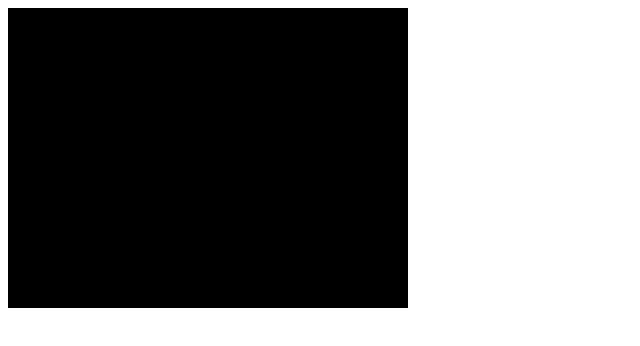
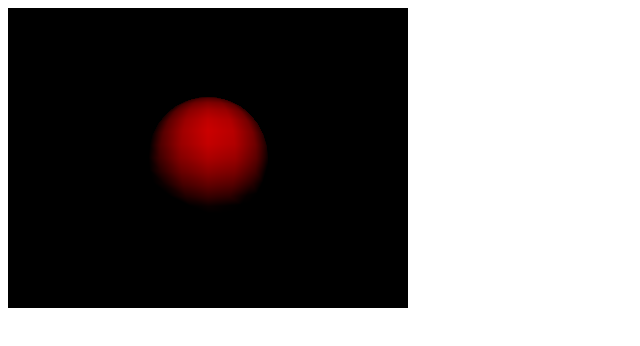
Before and after one commit to Jwaxo/memory_city, a plain HTML site: page test.html in a window 1280 px wide. Shown: the whole page, without its empty margins (0-640 px from the left). Drawn offline with nearby package versions, Linux system fonts and the light colour scheme.

Commit message:
corrected path

```diff
--- a/test.html
+++ b/test.html
@@ -19,7 +19,7 @@
 
 	</body>
 	<script src="https://ajax.googleapis.com/ajax/libs/jquery/1.5.1/jquery.min.js"></script>
-	<script src="node_modules/three/three.js"></script>
+	<script src="lib/modules/three/three.js"></script>
 
 	<script type="text/javascript">
 
```
